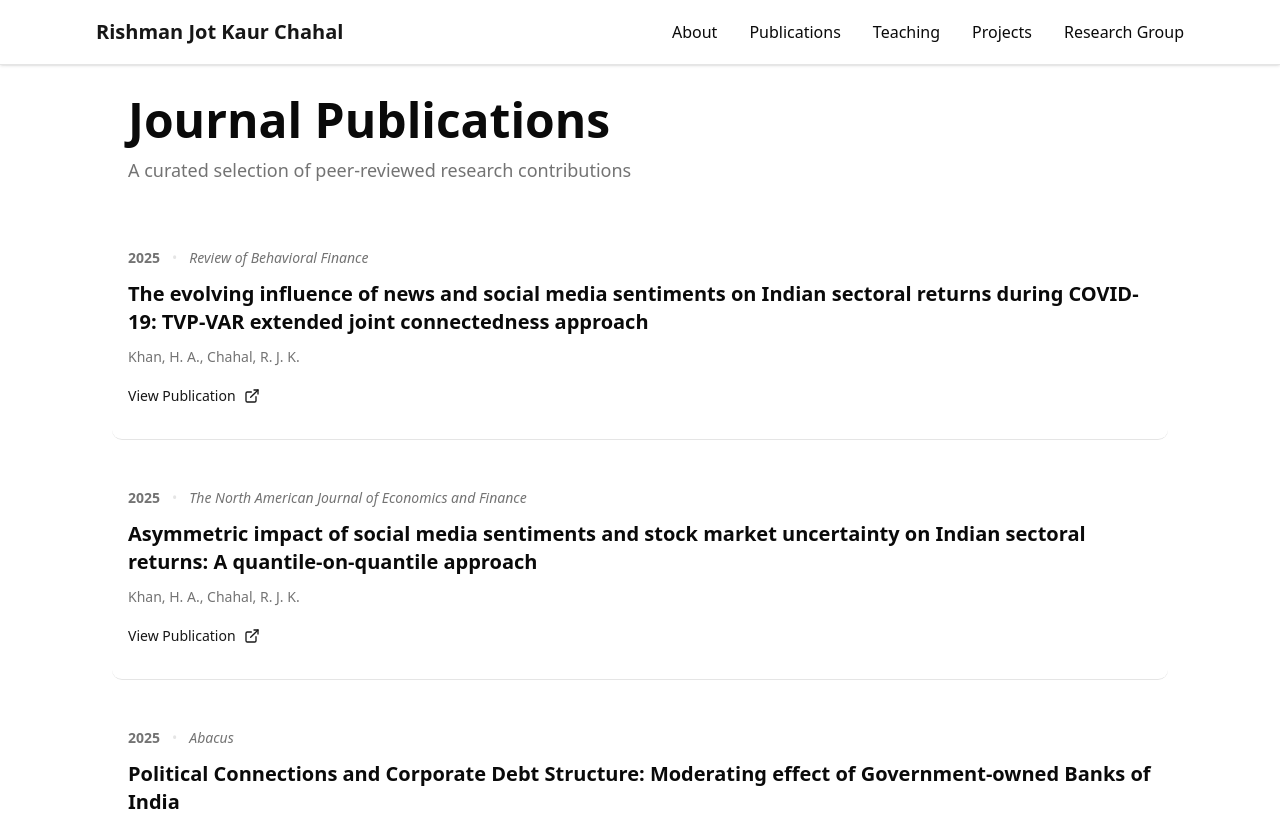
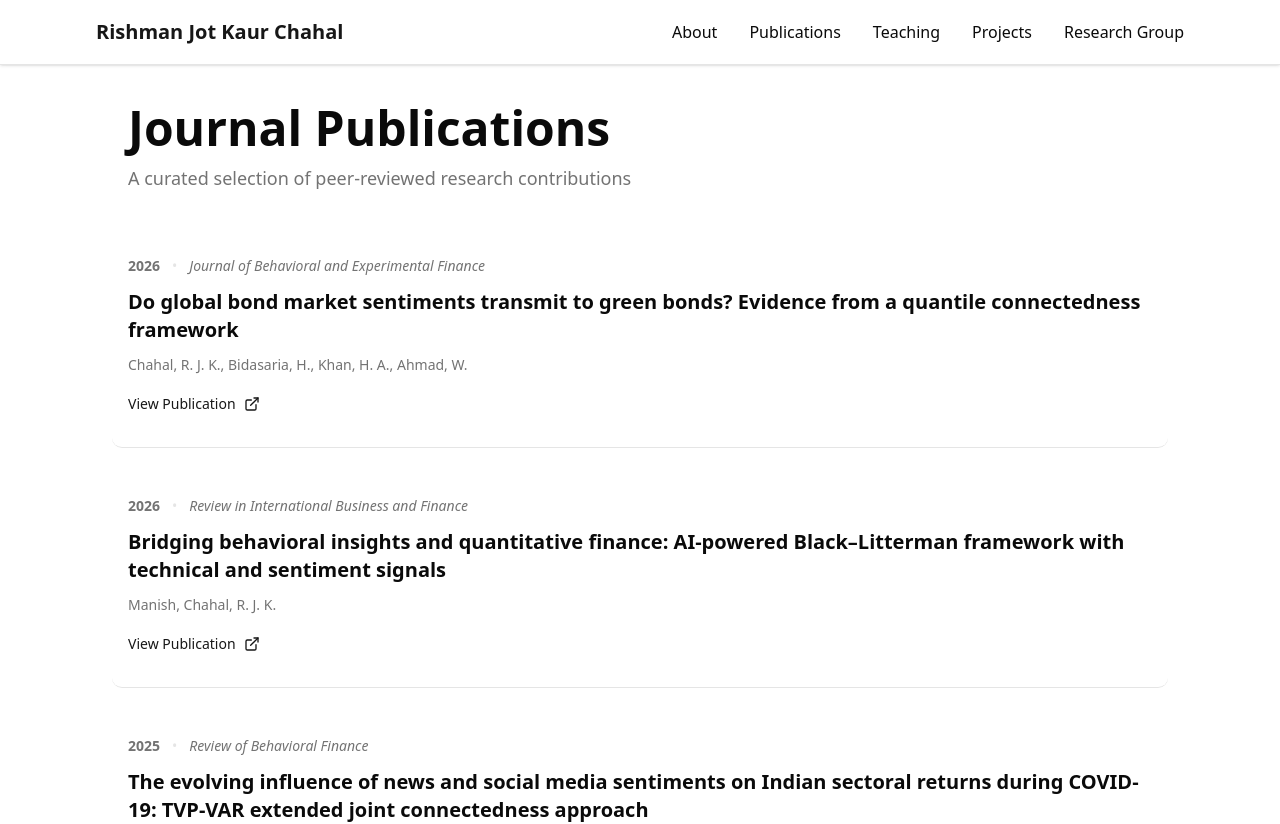
Before and after one commit to Prashant142020/rishman, a Next.js app: page /publications in a window 1280 px wide. Shown: the top 824 px of the page. Built offline with nearby package versions, Linux system fonts and the light colour scheme.

Commit message:
update: padding and navbar

```diff
--- a/app/about/page.tsx
+++ b/app/about/page.tsx
@@ -8,7 +8,7 @@ import VisitsSection from '@/components/section/visits';
 const page = () => {
   return (
     <div className="min-h-screen bg-background text-foreground">
-      <main className="max-w-4xl mx-auto px-4 py-20 md:px-8 space-y-16">
+      <main className="max-w-4xl mx-auto px-4 py-20 md:px-8 space-y-16 mt-10">
         <ProfileIntro />
         <ExperienceSection />
         <AdministrativeSection />
--- a/app/projects/page.tsx
+++ b/app/projects/page.tsx
@@ -2,7 +2,7 @@ import ResearchTables from "@/components/section/research-tables"
 
 const page = () => {
   return (
-    <div>
+    <div className="">
       <ResearchTables />
     </div>
   )
--- a/app/publications/page.tsx
+++ b/app/publications/page.tsx
@@ -3,7 +3,7 @@ import { FileText } from 'lucide-react';
 
 const page = () => {
   return (
-    <main className="min-h-screen bg-background mt-8">
+    <main className="min-h-screen bg-background mt-10">
       <Publications />
     </main>
   );
--- a/app/teaching/page.tsx
+++ b/app/teaching/page.tsx
@@ -2,7 +2,7 @@ import { TeachingEngagements } from '@/components/section/teaching-engagements';
 
 const page = () => {
   return (
-    <main className="min-h-screen bg-background mt-4">
+    <main className="min-h-screen bg-background mt-10">
       <TeachingEngagements />
     </main>
   );
--- a/components/common/navbar.tsx
+++ b/components/common/navbar.tsx
@@ -10,7 +10,7 @@ export function Navbar() {
   const toggleMenu = () => setIsOpen(!isOpen);
 
   return (
-    <nav className="fixed top-0 w-full bg-background border-b border-border z-50 shadow-sm">
+    <nav className="fixed top-0 w-full  border-border z-50 shadow-sm  border-b bg-background/95 backdrop-blur supports-backdrop-filter:bg-background/60">
       <div className="max-w-6xl mx-auto px-4 sm:px-6 lg:px-8">
         <div className="flex justify-between items-center h-16">
           {/* Logo */}
--- a/components/section/publications.tsx
+++ b/components/section/publications.tsx
@@ -12,74 +12,116 @@ interface Publication {
 
 const publications: Publication[] = [
   {
-    title: 'The evolving influence of news and social media sentiments on Indian sectoral returns during COVID-19: TVP-VAR extended joint connectedness approach',
+    title:
+      'Do global bond market sentiments transmit to green bonds? Evidence from a quantile connectedness framework',
+    authors: ['Chahal, R. J. K.', 'Bidasaria, H.', 'Khan, H. A.', 'Ahmad, W.'],
+    journal: 'Journal of Behavioral and Experimental Finance',
+    year: 2026,
+    doi: '',
+  },
+  {
+    title:
+      'Bridging behavioral insights and quantitative finance: AI-powered Black–Litterman framework with technical and sentiment signals',
+    authors: ['Manish', 'Chahal, R. J. K.'],
+    journal: 'Review in International Business and Finance',
+    year: 2026,
+    doi: '',
+  },
+  {
+    title:
+      'The evolving influence of news and social media sentiments on Indian sectoral returns during COVID-19: TVP-VAR extended joint connectedness approach',
     authors: ['Khan, H. A.', 'Chahal, R. J. K.'],
     journal: 'Review of Behavioral Finance',
     year: 2025,
     doi: 'https://doi.org/10.1108/RBF-04-2025-0140',
   },
   {
-    title: 'Asymmetric impact of social media sentiments and stock market uncertainty on Indian sectoral returns: A quantile-on-quantile approach',
-    authors: ['Khan, H. A.', 'Chahal, R. J. K.'],
-    journal: 'The North American Journal of Economics and Finance',
-    year: 2025,
-    doi: 'https://doi.org/10.1016/j.najef.2025.102456',
-  },
-  {
-    title: 'Political Connections and Corporate Debt Structure: Moderating effect of Government-owned Banks of India',
-    authors: ['Chahal, R. J. K.', 'Ahmad, W.'],
-    journal: 'Abacus',
-    year: 2025,
-    doi: 'https://doi.org/10.1111/abac.70002',
-  },
-  {
-    title: 'Central bank digital currency and multidimensional bank stability index: Does monetary policy play a moderating role?',
+    title:
+      'Central bank digital currency and multidimensional bank stability index: Does monetary policy play a moderating role?',
     authors: ['Gupta, G.', 'Gulati, R.', 'Chahal, R. J. K.'],
     journal: 'ADBI Working Paper Series',
     year: 2025,
     doi: 'https://doi.org/10.56506/ACZW4884',
   },
   {
-    title: 'Do Political Connections Spur Technology Transfer? Evidence from Governance Perspective in India',
+    title:
+      'Political Connections and Corporate Debt Structure: Moderating effect of Government-owned Banks of India',
+    authors: ['Chahal, R. J. K.', 'Ahmad, W.'],
+    journal: 'Abacus',
+    year: 2025,
+    doi: 'https://doi.org/10.1111/abac.70002',
+  },
+
+  {
+    title:
+      'Asymmetric impact of social media sentiments and stock market uncertainty on Indian sectoral returns: A quantile-on-quantile approach',
+    authors: ['Khan, H. A.', 'Chahal, R. J. K.'],
+    journal: 'The North American Journal of Economics and Finance',
+    year: 2025,
+    doi: 'https://doi.org/10.1016/j.najef.2025.102456',
+  },
+
+  {
+    title:
+      'Do Political Connections Spur Technology Transfer? Evidence from Governance Perspective in India',
     authors: ['Ahmad, W', 'Chahal, R. J. K.'],
     journal: 'ADBI Working Paper Series',
     year: 2023,
     doi: 'https://doi.org/10.56506/ACZW4884',
   },
   {
-    title: 'Understanding the impact of the coronavirus outbreak on the economic integration of ASEAN countries',
+    title:
+      'Understanding the impact of the coronavirus outbreak on the economic integration of ASEAN countries',
     authors: ['Ahmad, W', 'Chahal, R. J. K.', 'Rais, S'],
     journal: 'Asia and the Global Economy',
     year: 2022,
     doi: 'https://doi.org/10.1016/j.aglobe.2022.100040',
   },
+
   {
-    title: 'A Firm-level Analysis of the Impact of the Coronavirus Outbreak in ASEAN',
+    title:
+      'COVID-19 Pandemic and firm-level dynamics in the USA, UK, Europe, and Japan',
+    authors: [
+      'Ahmad, W.',
+      'Kutan, Ali M.',
+      'Chahal, R. J. K.',
+      'Kattumuri, Ruth',
+    ],
+    journal: 'International Review of Financial Analysis',
+    year: 2021,
+    doi: 'https://doi.org/10.1016/j.irfa.2021.101888',
+  },
+  {
+    title:
+      'A Firm-level Analysis of the Impact of the Coronavirus Outbreak in ASEAN',
     authors: ['Ahmad, W', 'Chahal, R. J. K.', 'Rais, S'],
     journal: 'ERIA Discussion Paper Series',
     year: 2021,
     doi: 'https://www.eria.org/publications/a-firm-level-analysis-of-the-impact-of-the-coronavirus-outbreak-in-asean/',
   },
+
   {
-    title: 'COVID-19 Pandemic and firm-level dynamics in the USA, UK, Europe, and Japan',
-    authors: ['Ahmad, W.', 'Kutan, Ali M.', 'Chahal, R. J. K.', 'Kattumuri, Ruth'],
-    journal: 'International Review of Financial Analysis',
-    year: 2021,
-    doi: 'https://doi.org/10.1016/j.irfa.2021.101888',
-  },
-  {
-    title: 'On the Intraday Dynamics of Oil Price and Exchange Rate: What can we learn from China and India?',
-    authors: ['Ahmad, W.', 'Prakash, R.', 'Uddin, G. S.', 'Chahal, R. J. K.', 'Rahman, M. L.', 'Dutta, A'],
-    journal: 'Energy Economics',
-    year: 2020,
-    doi: 'https://doi.org/10.1016/j.eneco.2020.104871',
-  },
-  {
-    title: 'Political Connections, Investment Inefficiency and the Indian Banking Crisis',
+    title:
+      'Political Connections, Investment Inefficiency and the Indian Banking Crisis',
     authors: ['Chahal, R. J. K.', 'Ahmad, W'],
     journal: 'Quarterly Review of Economics and Finance',
     year: 2020,
     doi: 'https://doi.org/10.1016/j.qref.2020.10.016',
+  },
+  {
+    title:
+      'On the Intraday Dynamics of Oil Price and Exchange Rate: What can we learn from China and India?',
+    authors: [
+      'Ahmad, W.',
+      'Prakash, R.',
+      'Uddin, G. S.',
+      'Chahal, R. J. K.',
+      'Rahman, M. L.',
+      'Dutta, A',
+    ],
+    journal: 'Energy Economics',
+    year: 2020,
+    doi: 'https://doi.org/10.1016/j.eneco.2020.104871',
   },
 ];
 
--- a/components/section/research-tables.tsx
+++ b/components/section/research-tables.tsx
@@ -97,7 +97,7 @@ const coPiData2 = [
 
 export default function ResearchTables() {
   return (
-    <div className="max-w-6xl mx-auto space-y-12">
+    <div className="max-w-6xl mx-auto space-y-12 ">
       <ResearchTable
         title="Details of Sponsored Research Project as a Project Investigator:"
         columns={coPiColumns2}
```
